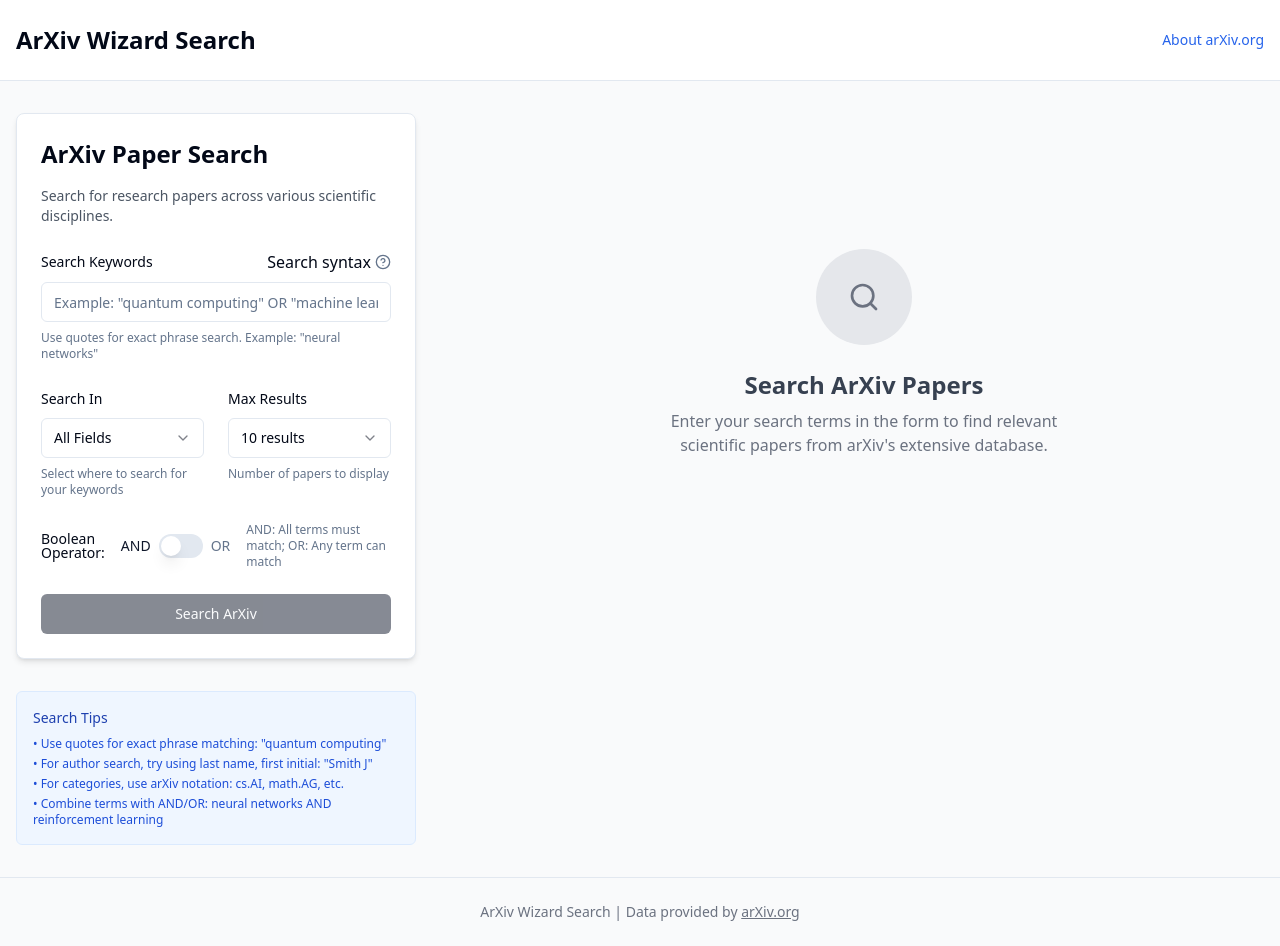
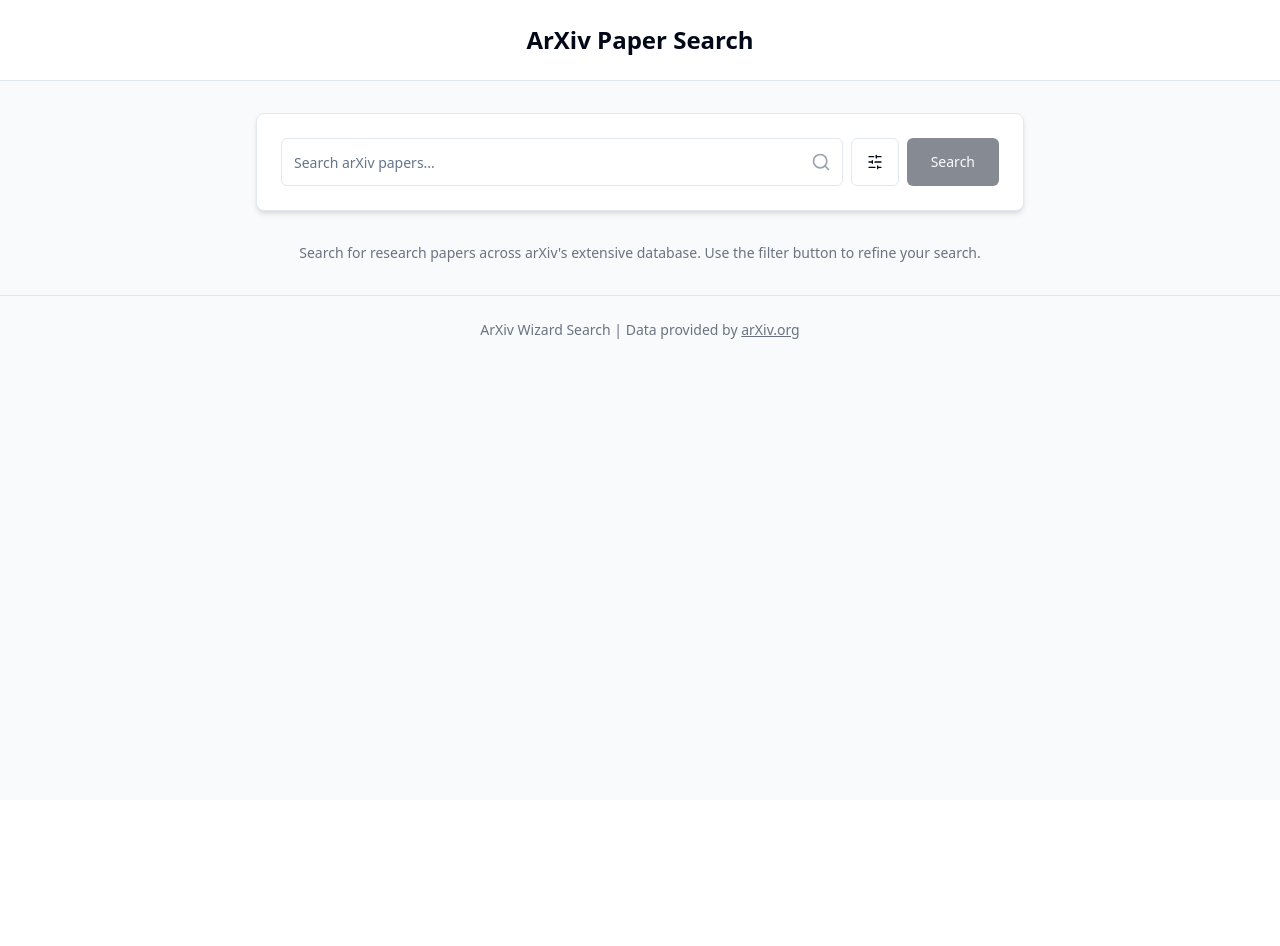
Before and after one commit to homanmirgolbabaee/arxiv-wizard-search, a React (Vite) app: page / in a window 1280 px wide. After the commit the page ends 800 px from the top, so only its background shows below. Built offline with nearby package versions, Linux system fonts and the light colour scheme.

Commit message:
Refactor: Improve search form UI
Restructure the search form to be more compact and user-friendly, incorporating expandable features for a cleaner interface.

```diff
--- a/src/components/SearchForm.tsx
+++ b/src/components/SearchForm.tsx
@@ -6,9 +6,10 @@ import { Label } from '@/components/ui/label';
 import { Select, SelectContent, SelectItem, SelectTrigger, SelectValue } from '@/components/ui/select';
 import { Switch } from '@/components/ui/switch';
 import { Card } from '@/components/ui/card';
+import { Collapsible, CollapsibleContent, CollapsibleTrigger } from "@/components/ui/collapsible";
+import { ChevronDown, Search, SlidersHorizontal } from 'lucide-react';
 import { formatSearchQuery } from '@/services/arxivService';
 import { SearchField, BooleanOperator } from '@/types/arxiv';
-import { HelpTooltip } from './HelpTooltip';
 
 interface SearchFormProps {
   onSearch: (query: string, maxResults: number) => void;
@@ -19,6 +20,7 @@ const SearchForm: React.FC<SearchFormProps> = ({ onSearch }) => {
   const [field, setField] = useState<SearchField>('all');
   const [operator, setOperator] = useState<BooleanOperator>('AND');
   const [maxResults, setMaxResults] = useState('10');
+  const [isOpen, setIsOpen] = useState(false);
 
   const handleSubmit = (e: React.FormEvent) => {
     e.preventDefault();
@@ -30,51 +32,36 @@ const SearchForm: React.FC<SearchFormProps> = ({ onSearch }) => {
 
   return (
     <Card className="p-6 shadow-md bg-white">
-      <form onSubmit={handleSubmit} className="space-y-6">
-        <div>
-          <h2 className="text-2xl font-bold mb-4">ArXiv Paper Search</h2>
-          <p className="text-sm text-gray-600 mb-4">
-            Search for research papers across various scientific disciplines.
-          </p>
-        </div>
-
-        {/* Keywords input */}
-        <div className="space-y-2">
-          <div className="flex items-center justify-between">
-            <Label htmlFor="keywords">Search Keywords</Label>
-            <HelpTooltip content={
-              <div className="space-y-2 text-sm">
-                <p>Examples:</p>
-                <ul className="list-disc pl-4 space-y-1">
-                  <li>Simple search: machine learning</li>
-                  <li>Exact phrase: "deep learning"</li>
-                  <li>Multiple terms: quantum AND computing</li>
-                </ul>
-              </div>
-            }>
-              Search syntax
-            </HelpTooltip>
-          </div>
+      <form onSubmit={handleSubmit} className="space-y-4">
+        {/* Main Search Bar */}
+        <div className="relative flex items-center gap-2">
+          <div className="relative flex-1">
             <Input
               id="keywords"
               value={keywords}
               onChange={(e) => setKeywords(e.target.value)}
-            placeholder='Example: "quantum computing" OR "machine learning"'
-            className="w-full"
+              placeholder='Search arXiv papers...'
+              className="pr-10 h-12"
             />
-          <p className="text-xs text-muted-foreground">
-            Use quotes for exact phrase search. Example: "neural networks"
-          </p>
+            <Search className="absolute right-3 top-1/2 transform -translate-y-1/2 text-gray-400 h-5 w-5" />
           </div>
+          <Collapsible open={isOpen} onOpenChange={setIsOpen}>
+            <CollapsibleTrigger asChild>
+              <Button
+                variant="outline"
+                size="icon"
+                className="h-12 w-12 shrink-0"
+              >
+                <SlidersHorizontal className="h-5 w-5" />
+              </Button>
+            </CollapsibleTrigger>
 
-        {/* Search options */}
-        <div className="grid grid-cols-1 md:grid-cols-2 gap-6">
-          {/* Field selection */}
+            <CollapsibleContent className="mt-4 space-y-4">
+              {/* Advanced Search Options */}
+              <div className="grid grid-cols-1 md:grid-cols-2 gap-4">
                 <div className="space-y-2">
                   <Label htmlFor="field">Search In</Label>
-            <Select
-              value={field}
-              onValueChange={(value: string) => setField(value as SearchField)}>
+                  <Select value={field} onValueChange={(value: string) => setField(value as SearchField)}>
                     <SelectTrigger>
                       <SelectValue placeholder="Select field" />
                     </SelectTrigger>
@@ -86,14 +73,10 @@ const SearchForm: React.FC<SearchFormProps> = ({ onSearch }) => {
                       <SelectItem value="category">Category</SelectItem>
                     </SelectContent>
                   </Select>
-            <p className="text-xs text-muted-foreground">
-              Select where to search for your keywords
-            </p>
                 </div>
 
-          {/* Results count */}
                 <div className="space-y-2">
-            <Label htmlFor="maxResults">Max Results</Label>
+                  <Label htmlFor="maxResults">Results to Show</Label>
                   <Select value={maxResults} onValueChange={setMaxResults}>
                     <SelectTrigger>
                       <SelectValue placeholder="Number of results" />
@@ -105,37 +88,32 @@ const SearchForm: React.FC<SearchFormProps> = ({ onSearch }) => {
                       <SelectItem value="50">50 results</SelectItem>
                     </SelectContent>
                   </Select>
-            <p className="text-xs text-muted-foreground">
-              Number of papers to display
-            </p>
                 </div>
               </div>
 
-        {/* Boolean operator toggle */}
               <div className="flex items-center space-x-4">
-          <Label htmlFor="operator">Boolean Operator:</Label>
+                <Label htmlFor="operator">Match Type:</Label>
                 <div className="flex items-center space-x-2">
-            <span className={`text-sm font-medium ${operator === 'AND' ? 'text-primary' : 'text-muted-foreground'}`}>AND</span>
+                  <span className={`text-sm font-medium ${operator === 'AND' ? 'text-primary' : 'text-muted-foreground'}`}>All Terms</span>
                   <Switch
                     id="operator"
                     checked={operator === 'OR'}
                     onCheckedChange={(checked) => setOperator(checked ? 'OR' : 'AND')}
                   />
-            <span className={`text-sm font-medium ${operator === 'OR' ? 'text-primary' : 'text-muted-foreground'}`}>OR</span>
+                  <span className={`text-sm font-medium ${operator === 'OR' ? 'text-primary' : 'text-muted-foreground'}`}>Any Term</span>
                 </div>
-          <p className="text-xs text-muted-foreground">
-            AND: All terms must match; OR: Any term can match
-          </p>
               </div>
+            </CollapsibleContent>
+          </Collapsible>
 
-        {/* Search button */}
           <Button
             type="submit"
-          className="w-full"
+            className="h-12 px-6"
             disabled={keywords.trim() === ''}
           >
-          Search ArXiv
+            Search
           </Button>
+        </div>
       </form>
     </Card>
   );
--- a/src/pages/Index.tsx
+++ b/src/pages/Index.tsx
@@ -1,10 +1,8 @@
-
 import { useState } from 'react';
 import SearchForm from '@/components/SearchForm';
 import PaperResults from '@/components/PaperResults';
 import { searchPapers } from '@/services/arxivService';
 import { ArxivPaper } from '@/types/arxiv';
-import { Separator } from '@/components/ui/separator';
 
 const Index = () => {
   const [papers, setPapers] = useState<ArxivPaper[]>([]);
@@ -32,75 +30,41 @@ const Index = () => {
     <div className="min-h-screen bg-gray-50">
       <header className="bg-white border-b">
         <div className="container mx-auto px-4 py-6">
-          <div className="flex items-center justify-between">
-            <h1 className="text-2xl font-bold">ArXiv Wizard Search</h1>
-            <a
-              href="https://arxiv.org"
-              target="_blank"
-              rel="noopener noreferrer"
-              className="text-blue-600 hover:text-blue-800 text-sm font-medium"
-            >
-              About arXiv.org
-            </a>
-          </div>
+          <h1 className="text-2xl font-bold text-center">ArXiv Paper Search</h1>
         </div>
       </header>
 
       <main className="container mx-auto px-4 py-8">
-        <div className="flex flex-col gap-8 md:flex-row md:gap-12">
-          {/* Left column: Search form */}
-          <div className="w-full md:w-2/5 lg:w-1/3">
-            <div className="sticky top-8">
+        <div className="max-w-3xl mx-auto">
           <SearchForm onSearch={handleSearch} />
 
-              {/* Help section */}
           {!hasSearched && (
-                <div className="mt-8 bg-blue-50 p-4 rounded-md border border-blue-100">
-                  <h3 className="text-sm font-medium text-blue-800 mb-2">Search Tips</h3>
-                  <ul className="text-xs text-blue-700 space-y-1">
-                    <li>• Use quotes for exact phrase matching: "quantum computing"</li>
-                    <li>• For author search, try using last name, first initial: "Smith J"</li>
-                    <li>• For categories, use arXiv notation: cs.AI, math.AG, etc.</li>
-                    <li>• Combine terms with AND/OR: neural networks AND reinforcement learning</li>
-                  </ul>
+            <div className="mt-8 text-center text-gray-500">
+              <p className="text-sm">
+                Search for research papers across arXiv's extensive database.
+                Use the filter button to refine your search.
+              </p>
             </div>
           )}
-            </div>
-          </div>
 
-          {/* Right column: Results */}
-          <div className="w-full md:w-3/5 lg:w-2/3">
           {hasSearched && (
+            <div className="mt-8">
               <PaperResults
                 papers={papers}
                 isLoading={isLoading}
                 error={error}
               />
-            )}
-
-            {!hasSearched && (
-              <div className="flex flex-col items-center justify-center h-[60vh] text-center">
-                <div className="w-24 h-24 mb-6 rounded-full bg-gray-200 flex items-center justify-center">
-                  <svg xmlns="http://www.w3.org/2000/svg" width="32" height="32" viewBox="0 0 24 24" fill="none" stroke="currentColor" strokeWidth="2" strokeLinecap="round" strokeLinejoin="round" className="text-gray-500">
-                    <circle cx="11" cy="11" r="8" />
-                    <path d="m21 21-4.3-4.3" />
-                  </svg>
-                </div>
-                <h2 className="text-2xl font-bold text-gray-700 mb-2">Search ArXiv Papers</h2>
-                <p className="text-gray-500 max-w-md">
-                  Enter your search terms in the form to find relevant scientific papers from arXiv's extensive database.
-                </p>
             </div>
           )}
         </div>
-        </div>
       </main>
 
-      <footer className="py-6 border-t">
-        <div className="container mx-auto px-4 text-center">
-          <p className="text-sm text-gray-500">
-            ArXiv Wizard Search | Data provided by <a href="https://arxiv.org/" className="underline" target="_blank" rel="noopener noreferrer">arXiv.org</a>
-          </p>
+      <footer className="py-6 border-t mt-auto">
+        <div className="container mx-auto px-4 text-center text-sm text-gray-500">
+          ArXiv Wizard Search | Data provided by{' '}
+          <a href="https://arxiv.org/" className="underline" target="_blank" rel="noopener noreferrer">
+            arXiv.org
+          </a>
         </div>
       </footer>
     </div>
```
Lines whose indentation alone changed are shown as unchanged.
